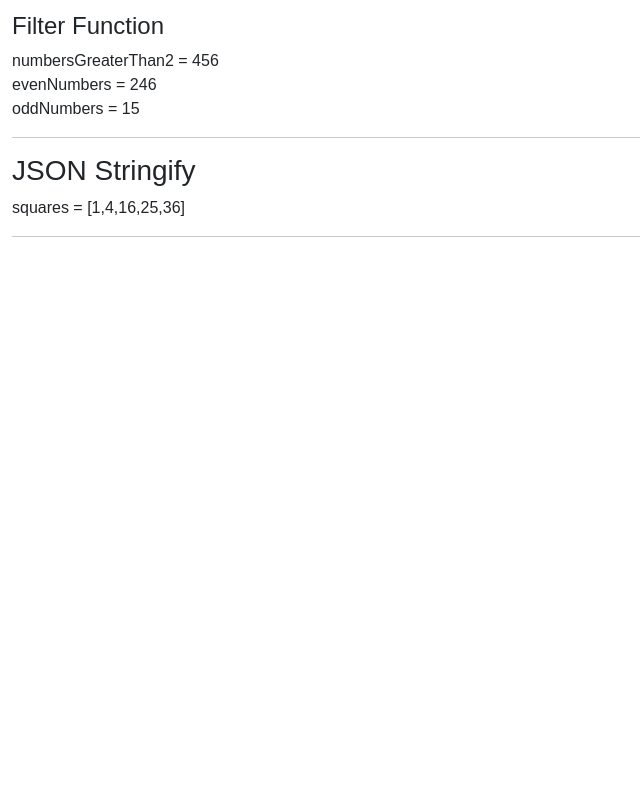
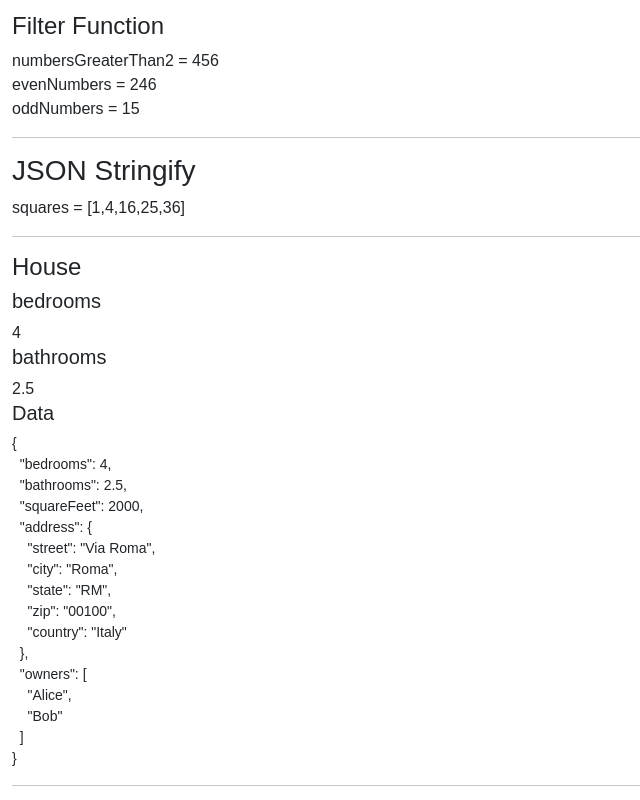
Before and after one commit to NS027/kanbas-react-web-app, a React (Create React App) app: page /#/Labs/Lab3 in a window 1280 px wide. Shown: the part 2751-3551 px from the top of the page, without its empty margins (0-640 px from the left). Before the commit the page ends 3004 px from the top, so only its background shows below. Built offline with nearby package versions, Linux system fonts and the light colour scheme.

Commit message:
lab3 House

```diff
--- /dev/null
+++ b/src/Labs/Lab3/House.tsx
@@ -0,0 +1,27 @@
+export default function House() {
+    const house = {
+    bedrooms: 4,
+    bathrooms: 2.5,
+    squareFeet: 2000,
+    address: {
+    street: "Via Roma",
+    city: "Roma",
+    state: "RM",
+    zip: "00100",
+    country: "Italy",
+    },
+    owners: ["Alice", "Bob"],
+    };
+    return (
+    <div id="wd-house">
+    <h4>House</h4>
+    <h5>bedrooms</h5>
+    {house.bedrooms}
+    <h5>bathrooms</h5>
+    {house.bathrooms}
+    <h5>Data</h5>
+    <pre>{JSON.stringify(house, null, 2)}</pre>
+    <hr />
+    </div>
+    );
+}
--- a/src/Labs/Lab3/index.tsx
+++ b/src/Labs/Lab3/index.tsx
@@ -18,6 +18,7 @@ import FindFunction from "./FindFunction";
 import FindIndex from "./FindIndex";
 import FilterFunction from "./FilterFunction";
 import JsonStringify from "./JsonStringify";
+import House from "./House";
 
 export default function Lab3() {
   return(
@@ -43,6 +44,7 @@ export default function Lab3() {
       <FindIndex/>
       <FilterFunction/>
       <JsonStringify/>
+      <House/>
     </div>
   );
 }
```
